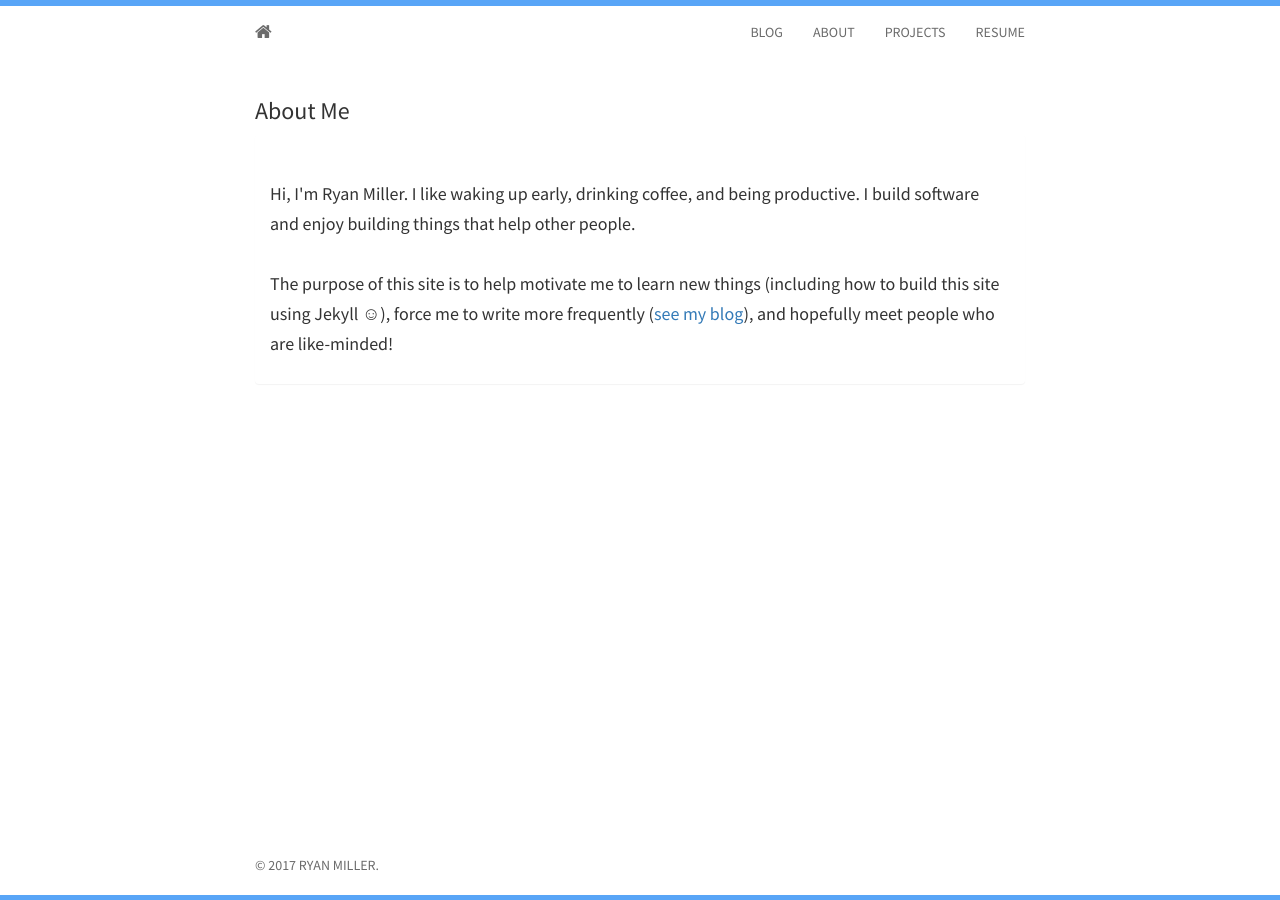
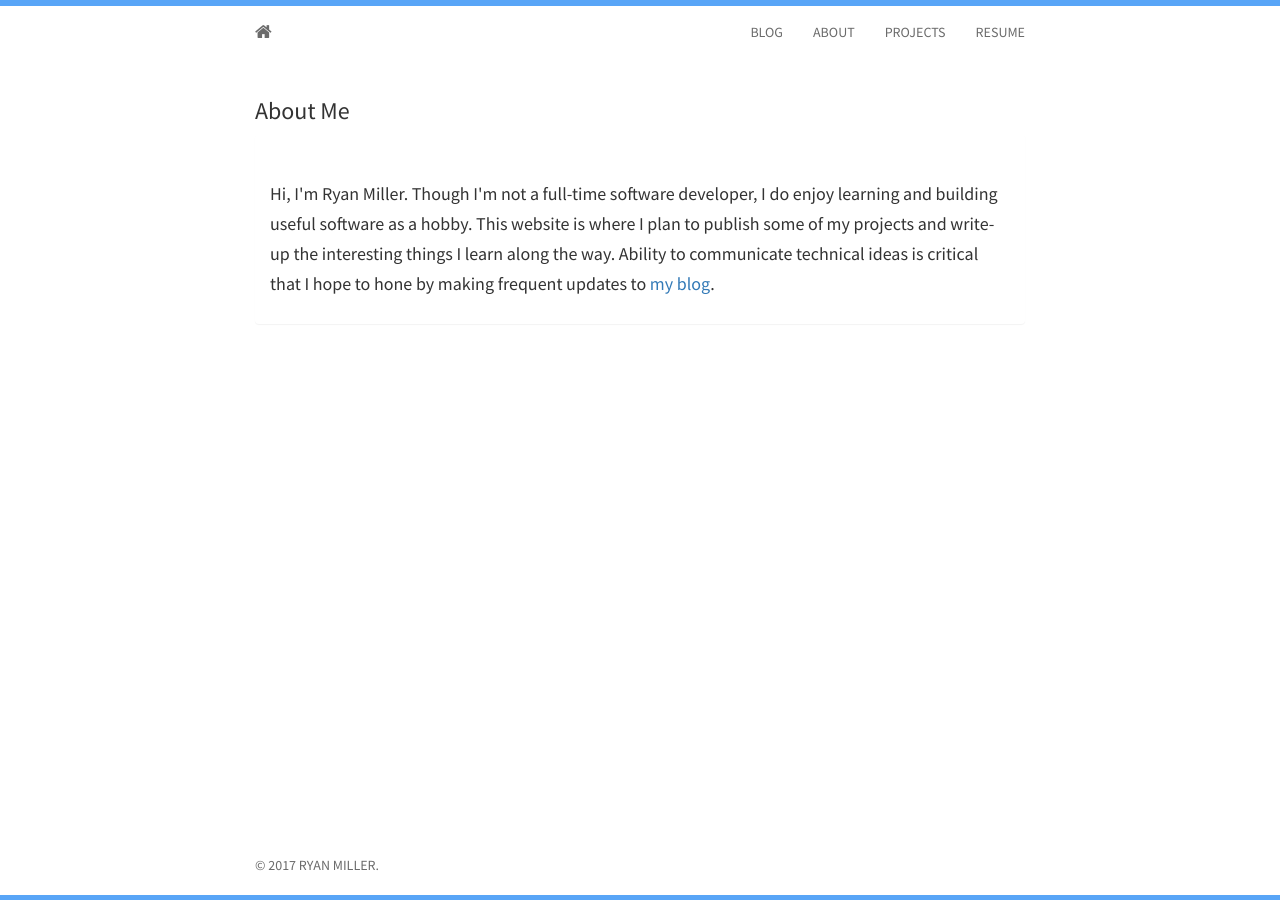
Before and after one commit to TheRyanMiller/theryanmiller.github.io, a Jekyll site: the page built from about.html, in a window 1280 px wide. Built offline with Jekyll 4.4.1, drawn with Linux system fonts in a browser that asks for light colours; nearby versions of some CDN libraries.

```diff
--- a/_includes/about.html
+++ b/_includes/about.html
@@ -4,9 +4,9 @@
   <div class="panel panel-default">
     <div class="panel-body">
 		<h4>
-			Hi, I'm Ryan Miller. I like waking up early, drinking coffee, and being productive. I build software and enjoy building things that help other people.
-    </br></br>The purpose of this site is to help motivate me to learn new things (including how to build this site using Jekyll ☺),
-      force me to write more frequently (<a href="{{ site.baseurl }} blog.html">see my blog</a>), and hopefully meet people who are like-minded!
+      Hi, I'm Ryan Miller. Though I'm not a full-time software developer, I do enjoy learning and building useful software as a hobby. This
+      website is where I plan to publish some of my projects and write-up the interesting things I learn along the way.
+      Ability to communicate technical ideas is critical that I hope to hone by making frequent updates to <a href="{{ site.baseurl }} blog.html">my blog</a>.
 		</h4>
     </div>
   </div>
```
Also changed, not shown: _posts/2019-11-12-website-design-journey copy.md (added, +23 -0 lines), index.html (+3 -4 lines), _posts/2020-01-09-building-a-dca-crypto-bot.md (renamed from _posts/2019-11-12-website-design-journey.md), static/img/headshot4site.jpg (added), static/img/ryan.png.
